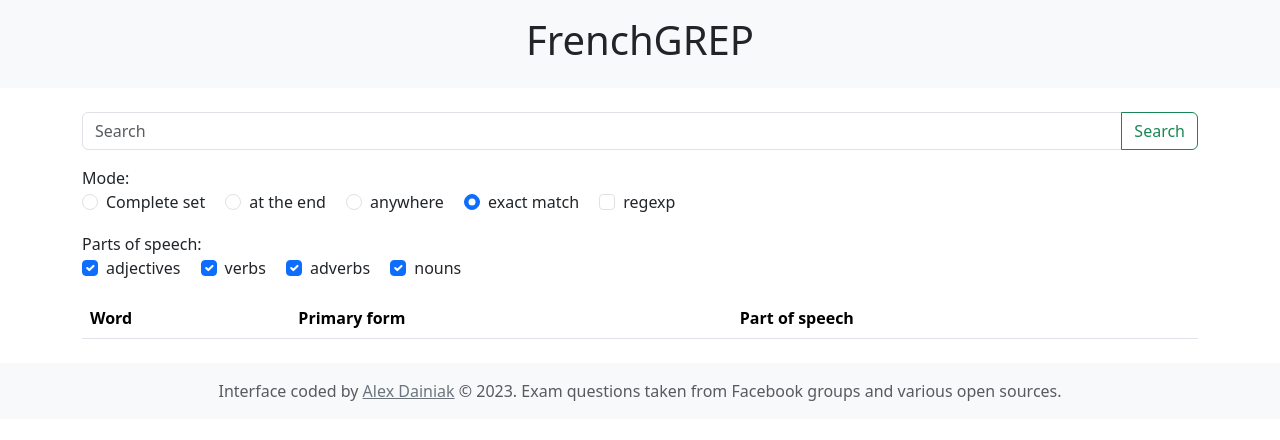
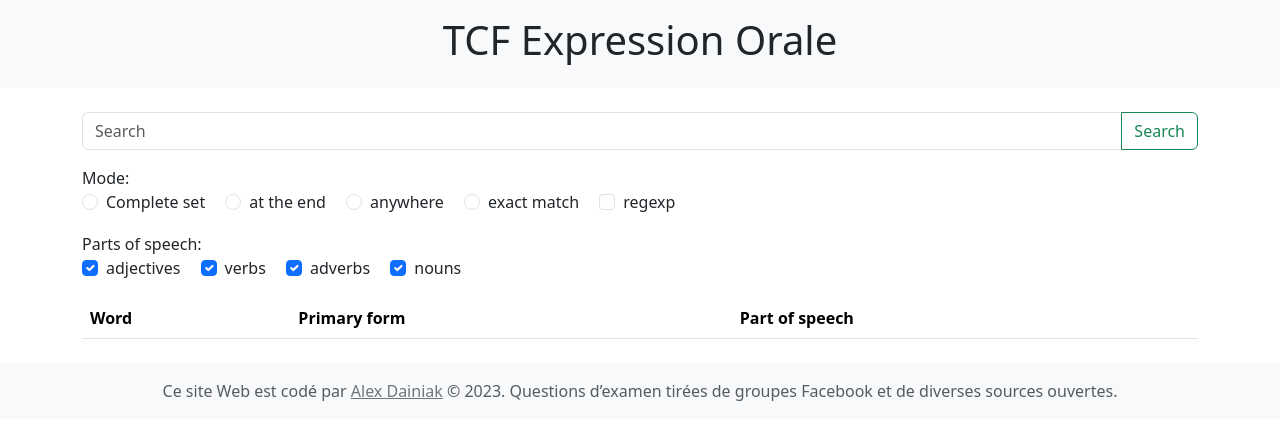
Before and after one commit to dainiak/tcf-eo, a plain HTML site: page index.html in a window 1280 px wide. Drawn offline with nearby package versions, Linux system fonts and the light colour scheme.

```diff
--- a/index.html
+++ b/index.html
@@ -6,11 +6,11 @@
 
     <link href="https://cdnjs.cloudflare.com/ajax/libs/bootstrap/5.3.1/css/bootstrap.min.css" rel="stylesheet">
 
-    <title>FrenchGREP — a quick search over a large list of French words</title>
+    <title>TCF Expression Orale — Un outil pour s’y préparer</title>
 </head>
 <body>
 
-<header class="bg-light py-3"><h1 class="text-center">FrenchGREP</h1></header>
+<header class="bg-light py-3"><h1 class="text-center">TCF Expression Orale</h1></header>
 
 
 <main class="my-4">
@@ -85,8 +85,8 @@
 <footer class="bg-light py-3">
     <div class="container text-center">
         <span class="text-muted">
-            Interface coded by <a href="https://www.dainiak.com" class="link-secondary">Alex Dainiak</a> © 2023.
-            Exam questions taken from Facebook groups and various open sources.
+            Ce site Web est codé par <a href="https://www.dainiak.com" class="link-secondary">Alex Dainiak</a> © 2023.
+            Questions d’examen tirées de groupes Facebook et de diverses sources ouvertes.
         </span>
     </div>
 </footer>
--- a/task-1.js
+++ b/task-1.js
@@ -1,4 +1,4 @@
-task1 = [
+window.part1_questions = [
  "Avez-vous d\u00e9j\u00e0 voyag\u00e9 \u00e0 l\u2019\u00e9tranger ? Si oui, o\u00f9 \u00eates-vous all\u00e9(e) et qu\u2019avez-vous aim\u00e9 dans ces voyages ?",
  "D\u00e9crivez des \u00e9v\u00e9nement marquant dans votre vie.",
  "D\u00e9crivez vos projets futurs.",
--- a/task-2.js
+++ b/task-2.js
@@ -1,4 +1,4 @@
-var task2 = [
+window.part2_questions = [
  {
   "t": ["enfants","ville","sport","culture"],
   "ev": "parent d\u2019\u00e9l\u00e8ve",
--- a/task-3.js
+++ b/task-3.js
@@ -1,4 +1,4 @@
-var task3 = [
+window.part3_questions = [
  {
   "q": "Apprendre une langue \u00e9trang\u00e8re est difficile. \u00cates-vous d\u2019accord avec cette affirmation?",
   "t": ["\u00e9ducation", "culture"]
--- a/tcf-eo.js
+++ b/tcf-eo.js
@@ -1,4 +1,32 @@
 let task0 = "Pr\u00e9sentez-vous bri\u00e8vement.";
+let task1 = window.part1_questions;
+let task2 = window.part2_questions;
+let task3 = window.part3_questions;
+
+function getUniqueTags(objects) {
+    const tagsSet = new Set();
+
+    objects.forEach(obj => {
+        if (obj.t && Array.isArray(obj.t)) {
+            obj.t.forEach(tag => tagsSet.add(tag));
+        }
+    });
+
+    return Array.from(tagsSet);
+}
+
+console.log(getUniqueTags(task2));
+console.log(getUniqueTags(task3));
+/*
+let task2_tags = [];
+for(let task of task2) {
+    for(let tag of task["tags"]) {
+        if(!task2_tags.includes(tag)) {
+            task2_tags.push(tag);
+        }
+    }
+}
+
 
 function gotoTranslation(e) {
     let t = e.target;
@@ -8,8 +36,8 @@
     if(t.id === 'results-table')
         return;
 
-    let word = t.querySelector('td:nth-of-type(2)').textContent.trim();
-    window.open('https://translate.google.com/?sl=fr&tl=en&text=' + word + '&op=translate', '_blank');
+    let phrase = t.querySelector('td:nth-of-type(2)').textContent.trim();
+    window.open('https://translate.google.com/?sl=fr&tl=en&text=' + phrase + '&op=translate', '_blank');
 }
 
 document.getElementById('search-form').addEventListener('submit', function(e) {
@@ -80,29 +108,10 @@
     tableBody.addEventListener('dblclick', gotoTranslation);
 });
 
-document.addEventListener('DOMContentLoaded', function() {
-    let query= window.location.href.match(/q=[^&]*/);
-    query = query ? decodeURI(query[0].substring(2)) : '';
-    let partsOfSpeech = window.location.href.match(/ps=[^&]*/);
-    partsOfSpeech = partsOfSpeech ? partsOfSpeech[0].substring(3) : 'AVNW';
-    let searchType = window.location.href.match(/st=[^&]*/);
-    searchType = searchType ? searchType[0].substring(3) : 'exact';
-    let regexp = window.location.href.match(/re=[^&]*/);
-    regexp = regexp ? regexp[0].substring(3) : '0';
-    let primaryForm = window.location.href.match(/pf=[^&]*/);
-    primaryForm = primaryForm ? primaryForm[0].substring(3) : '0';
-
-    document.getElementById('search-input').value = query;
-    document.getElementById('adjectives').checked = partsOfSpeech.indexOf('A') > -1;
-    document.getElementById('nouns').checked = partsOfSpeech.indexOf('N') > -1;
-    document.getElementById('verbs').checked = partsOfSpeech.indexOf('V') > -1;
-    document.getElementById('adverbs').checked = partsOfSpeech.indexOf('W') > -1;
-    document.getElementById(searchType).checked = true;
-    document.getElementById('regexp').checked = regexp === '1';
-    document.getElementById('primaryForm').checked = primaryForm === '1';
-    document.getElementById('search-form').dispatchEvent(new Event('submit'));
+*/
 
 
+document.addEventListener('DOMContentLoaded', function() {
     let btn = document.getElementById('scrollToTop');
 
     window.addEventListener('scroll', () => {
```
